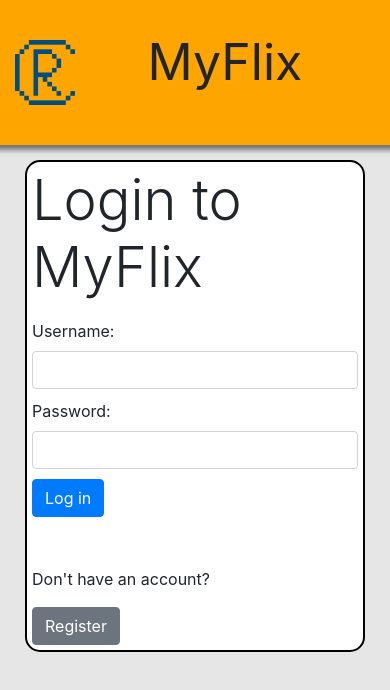
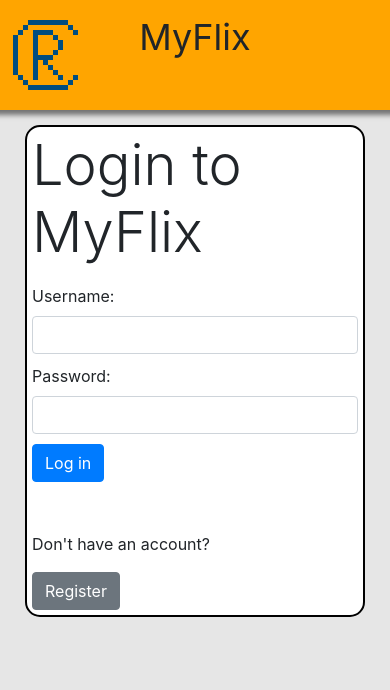
Before and after one commit to RCarpus/movie-client, a React (Vite) app: page / in a window 390 px wide. Shown: the top 690 px of the page. Built offline with nearby package versions, Linux system fonts and the light colour scheme.

Commit message:
TopBanner styling

```diff
--- a/src/components/logout-button/logout-button.scss
+++ b/src/components/logout-button/logout-button.scss
@@ -1,4 +1,11 @@
 #logout-button {
   background-color: inherit;
   border: none;
+  margin: 15px;
 }
+
+@media only screen and (max-width: 576px) {
+  #logout-button {
+    margin-right: 30px;
+  }
+}
--- a/src/components/top-banner/top-banner.jsx
+++ b/src/components/top-banner/top-banner.jsx
@@ -27,8 +27,9 @@ function TopBanner(props) {
         <div>
           <p id="title">MyFlix</p>
         </div>
+        <div>
         {userData.Username && <LogoutButton logoutUser={logoutUser} />}
-
+        </div>
       </div>
     </Row>
   );
--- a/src/components/top-banner/top-banner.scss
+++ b/src/components/top-banner/top-banner.scss
@@ -7,17 +7,29 @@
 
 .gridbox {
   display: grid;
-  grid-template-columns: 100px 1fr 10%;
+  grid-template-columns: 100px 1fr 50px;
   width: 100%;
 }
 
 #logo {
-  padding: 20px;
+  padding: 0px;
+  margin: 0;
 }
 
 #title {
   width: 100%;
   font-size: 50px;
-  padding-top: 25px;
+  padding-top: 10px;
   text-align: center;
+  margin: 0;
 }
+
+@media only screen and (max-width: 576px) {
+  .gridbox {
+    grid-template-columns: 100px 2fr 1fr;
+  }
+
+  #title {
+    font-size: 36px;
+  }
+}
```
